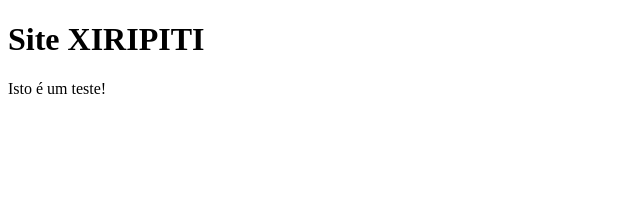
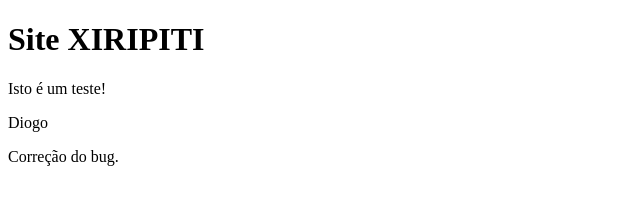
Before and after one commit to DMoura21/xiripiti, a plain HTML site: page index.html in a window 1280 px wide. Shown: the whole page, without its empty margins (0-640 px from the left). Drawn offline with Linux system fonts and the light colour scheme.

Commit message:
Correção do bug

```diff
--- a/index.html
+++ b/index.html
@@ -9,5 +9,7 @@
 <body>
     <h1>Site XIRIPITI</h1>
     <p>Isto é um teste!</p>
+    <p>Diogo</p>
+    <p>Correção do bug.</p>
 </body>
 </html>
```
